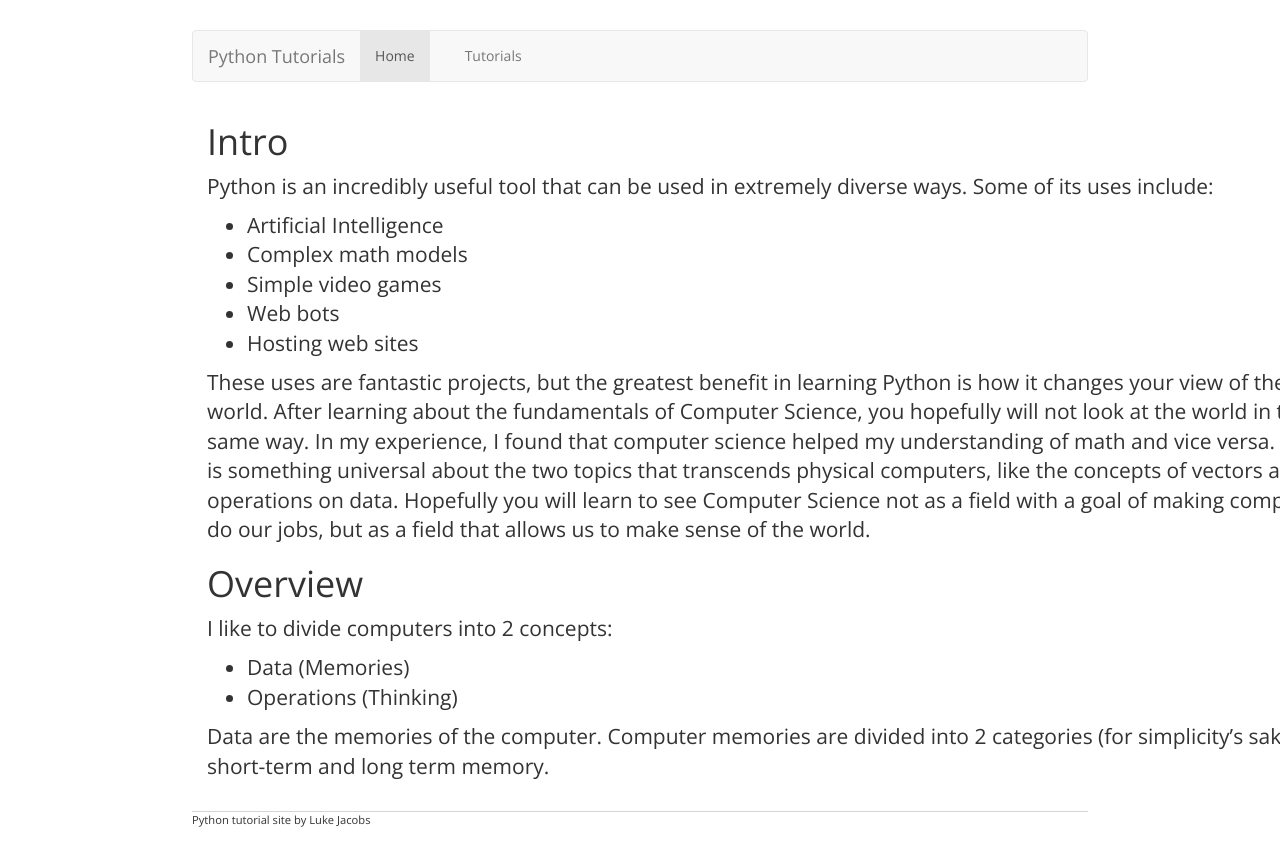
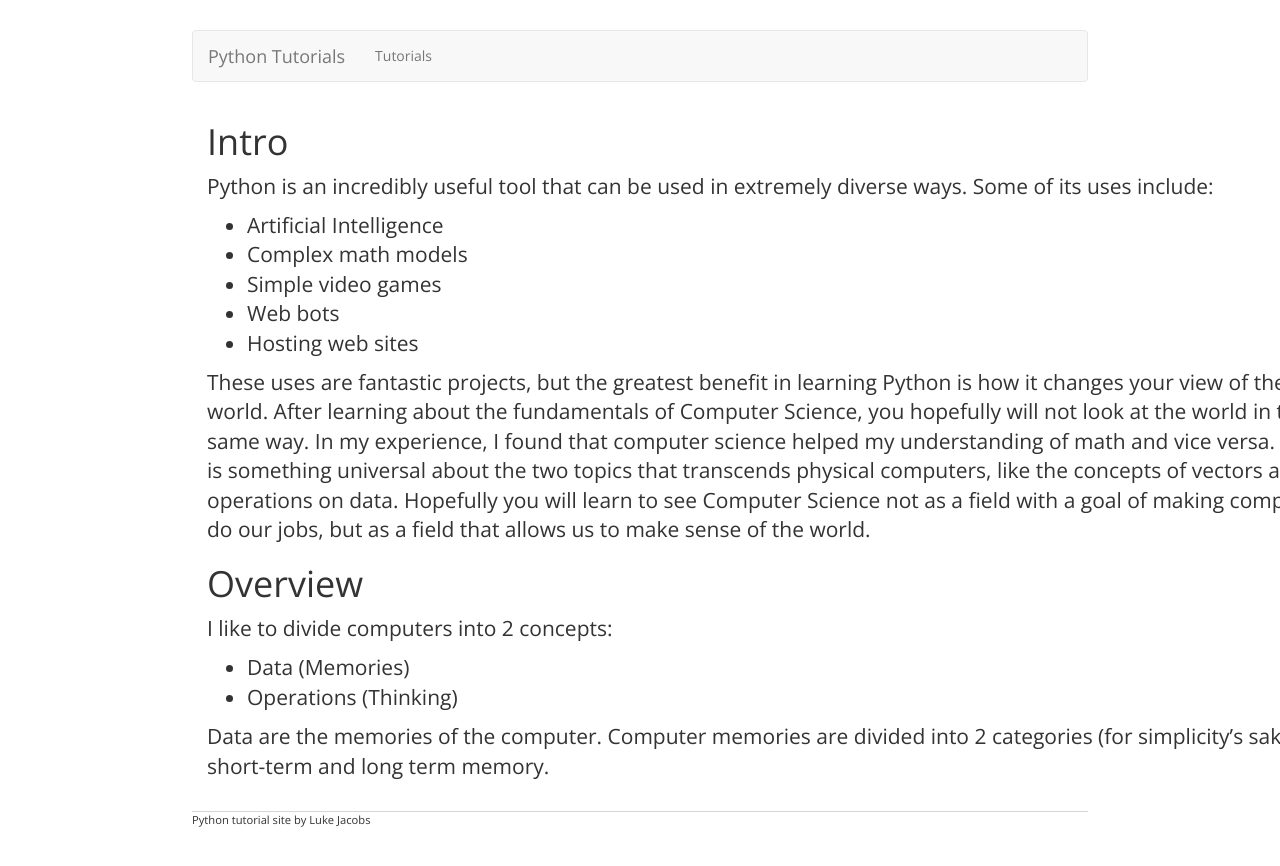
Before and after one commit to Luke-Jacobs/luke-jacobs.github.io, a Jekyll site: the page built from tutorials/intro.md, in a window 1280 px wide. Shown: the top 866 px of the page. Built offline with Jekyll 4.4.1, drawn with Linux system fonts in a browser that asks for light colours; our own code applies the rules of GitHub Pages for plain Markdown files.

Commit message:
Navbar Update

```diff
--- a/_layouts/default.html
+++ b/_layouts/default.html
@@ -23,15 +23,13 @@
                       "#">Python Tutorials</a>
                   </div>
                   <ul class="nav navbar-nav">
-                      <li class="nav-item active">
-                          <a href="#">Home</a>
-                      </li>
                       <li class="nav-item dropdown">
                           <a class="nav-link dropdown-toggle" role="button" data-toggle="dropdown" aria-haspopup="true" aria-expanded="false" href="tutorials">Tutorials</a>
-						  <div class="dropdown-menu" aria-labelledby="navbarDropdown">
-						  	   <a class="dropdown-item" href="#">Functions</a>
-							   <a class="dropdown-item" href="#">Another action</a>
-						  </div>
+						  <ul class="dropdown-menu" aria-labelledby="navbarDropdown">
+						  	   <li><a class="dropdown-item" href="/tutorials/intro">1. Intro</a></li>
+						  	   <li><a class="dropdown-item" href="/tutorials/datatypes">2. Data Types</a></li>
+							   <li><a class="dropdown-item" href="/tutorials/functions">3. Function</a></li>
+						  </ul>
                       </li>
                   </ul>
               </div>
```
